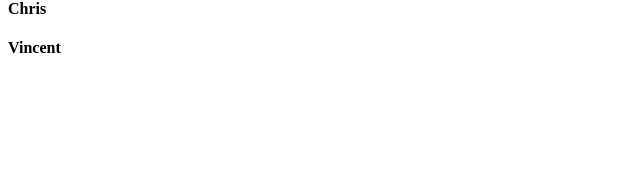
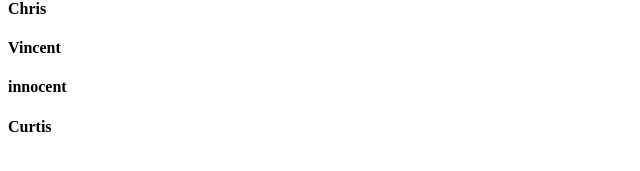
Before and after one commit to mphoChuene/React-practice, a React (Vite) app: page / in a window 1280 px wide. Shown: the part 311-482 px from the top of the page, without its empty margins (0-640 px from the left). Built offline with nearby package versions, Linux system fonts and the light colour scheme.

Commit message:
updated friendlist

```diff
--- a/src/components/Typescript/TypeSafety.tsx
+++ b/src/components/Typescript/TypeSafety.tsx
@@ -10,7 +10,7 @@ const TypeSafety = () => {
       email='mpho@email'
       age= {21}
       isMarried ={true}
-      friends= {['Mpho','Lethabo','Chris','Vincent']}/>
+      friends= {['Mpho','Lethabo','Chris','Vincent','innocent','Curtis']}/>
     </div>
   );
 };
```
